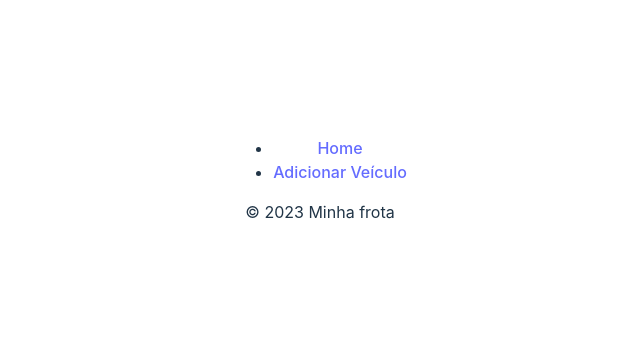
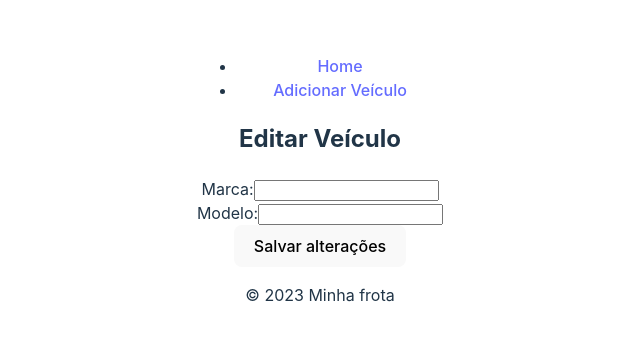
Before and after one commit to letxns/projeto-alicerce-foco, a React (Vite) app: page /edit/1 in a window 1280 px wide. Shown: the part 220-560 px from the top of the page, without its empty margins (320-960 px from the left). Built offline with nearby package versions, Linux system fonts and the light colour scheme.

Commit message:
feat: cria página de editar veículos

```diff
--- a/src/App.jsx
+++ b/src/App.jsx
@@ -3,6 +3,7 @@ import Navbar from './Components/Navbar';
 import Footer from './Components/Footer';
 import ListarVeiculo from './Pages/ListarVeiculo';
 import FormularioVeiculo from './Pages/FormularioVeiculo';
+import EditarVeiculo from './Pages/EditarVeiculo';
 import './App.css';
 
 function App() {
@@ -13,6 +14,7 @@ function App() {
         <Routes>
           <Route path="/" element={<ListarVeiculo />} />
           <Route path="/add" element={<FormularioVeiculo />} />
+          <Route path="/edit/:index" element={<EditarVeiculo />} />
         </Routes>
       <Footer />
     </Router>
--- /dev/null
+++ b/src/Pages/EditarVeiculo.jsx
@@ -0,0 +1,56 @@
+import { useState, useEffect } from "react";
+import { useParams, useNavigate } from "react-router-dom";
+
+function EditarVeiculo() {
+    const { index } = useParams();
+    const navigate = useNavigate();
+    const [vehicle, setVehicle] = useState({ marca: '', modelo: ''});
+
+    useEffect(() => {
+        const storedVehicles = JSON.parse(localStorage.getItem('vehicles')) || [];
+        if(storedVehicles[index]){
+            setVehicle(storedVehicles[index]);
+        }
+    }, [index]);
+
+    const handleSubmit = (event) => {
+        event.preventDefault();
+
+        const storedVehicles = JSON.parse(localStorage.getItem('vehicles')) || [];
+        storedVehicles[index] = vehicle;
+        localStorage.setItem('vehicles', JSON.stringify(storedVehicles));
+
+        console.log("Veículo editado: ", vehicle);
+        navigate('/');
+    }
+
+
+    return (
+        <div>
+            <h2>Editar Veículo</h2>
+            <form onSubmit={handleSubmit}>
+                <label>
+                    Marca:
+                </label>
+                <input
+                    type="text"
+                    value={vehicle.marca}
+                    onChange={(e) => setVehicle({ ...vehicle, marca: e.target.value})}
+                />
+                <br/>
+                <label>
+                    Modelo:
+                </label>
+                <input
+                    type="text"
+                    value={vehicle.modelo}
+                    onChange={(e) => setVehicle({ ...vehicle, modelo: e.target.value})}
+                />
+                <br/>
+                <button type="submit">Salvar alterações</button>
+            </form>
+        </div>
+    );
+}
+
+export default EditarVeiculo;
```
